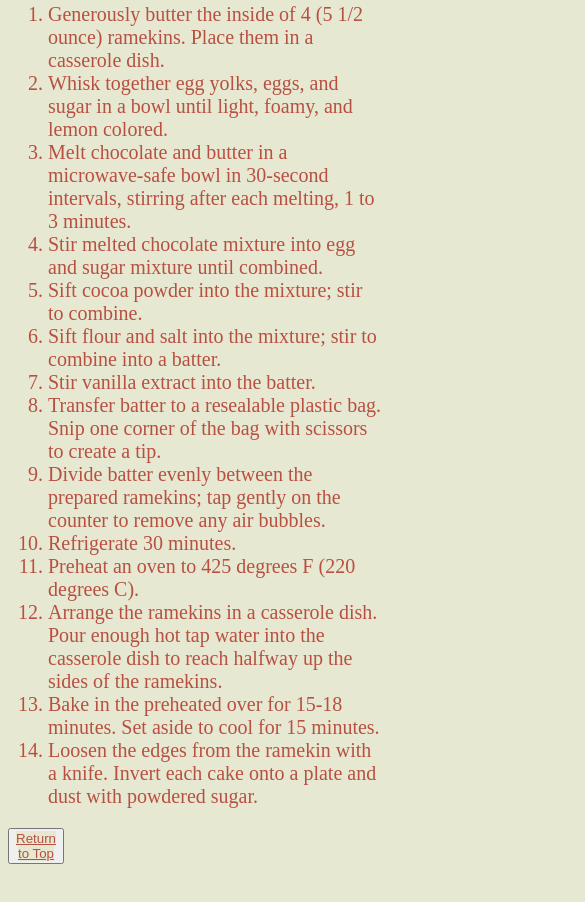
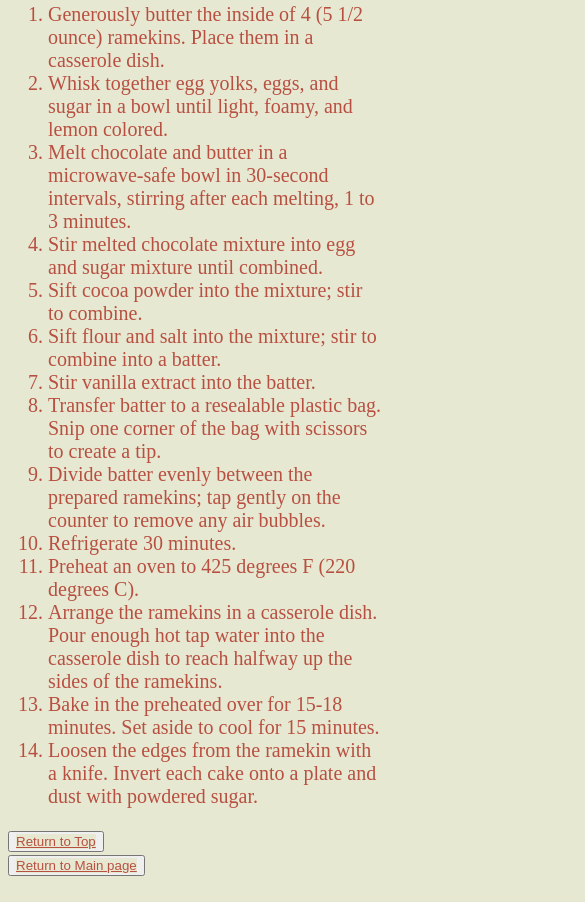
Before and after one commit to jahangir16/Recepie-Project, a plain HTML site: page Recepie/lava-cake.html in a window 390 px wide. Shown: the part 1096-1998 px from the top of the page, 585 px wide, since content can reach past the window. Drawn offline with Linux system fonts and the light colour scheme.

Commit message:
flex change

```diff
--- a/index.css
+++ b/index.css
@@ -46,3 +46,9 @@ body{
 #break{
 margin-left: 1100px;
 }
+
+@media (max-width: 800px) {
+    .button {
+      flex-direction: column;
+    }
+  }
```
